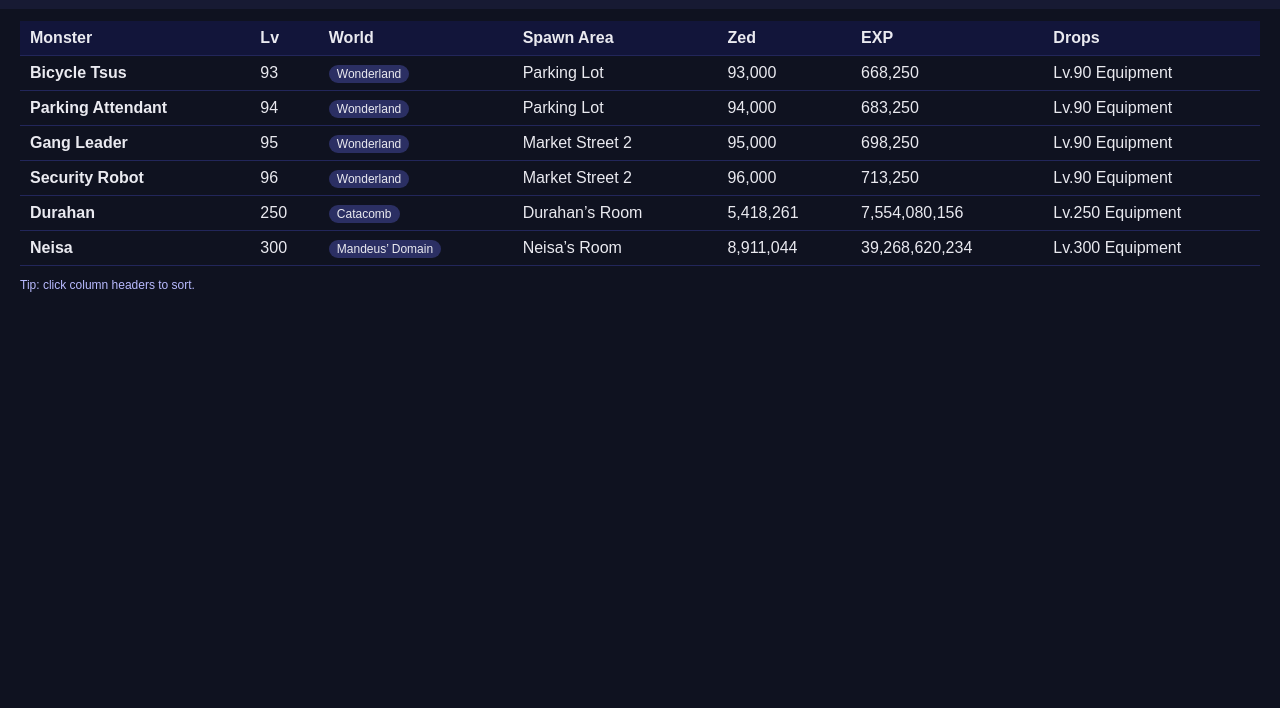
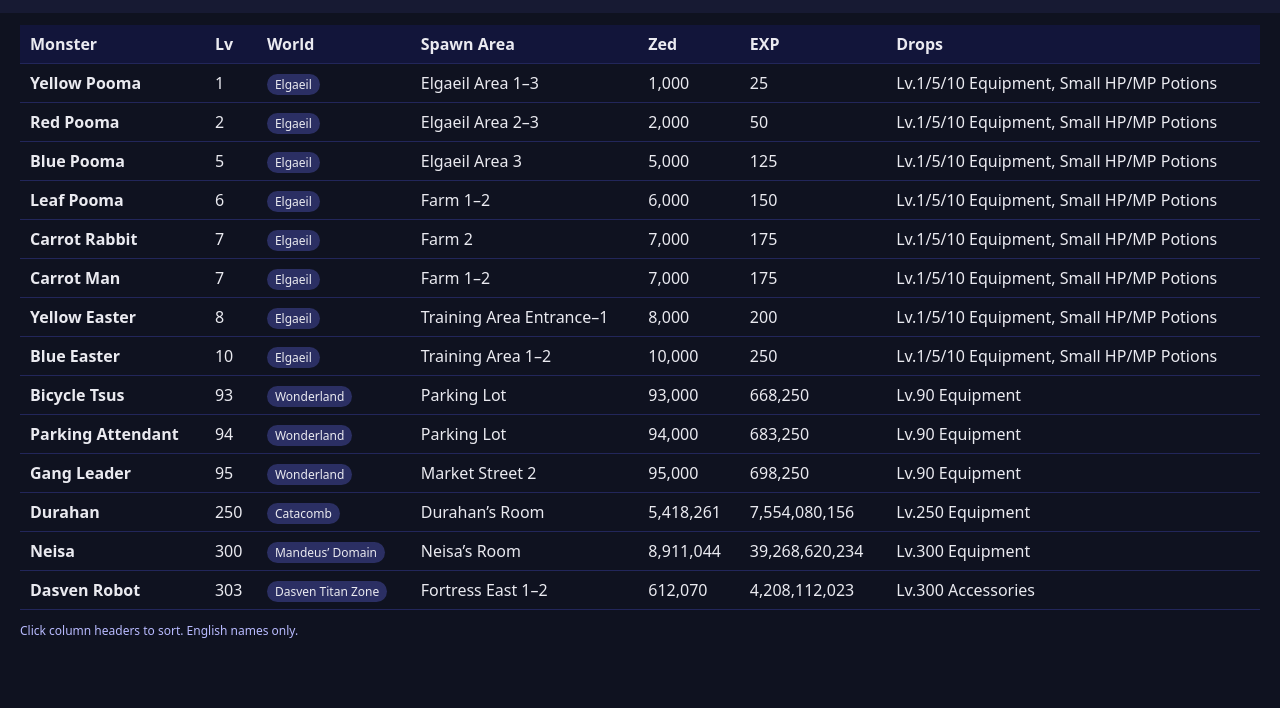
Before and after one commit to Flippehd/wonderking-monster-book, a plain HTML site: page index.html in a window 1280 px wide. Shown: the part 92-800 px from the top of the page. Drawn offline with Linux system fonts and the light colour scheme.

Commit message:
Update index.html

```diff
--- a/index.html
+++ b/index.html
@@ -5,14 +5,14 @@
   <title>WonderKing Monster Book</title>
   <meta name="viewport" content="width=device-width, initial-scale=1" />
   <style>
-    body { font-family: Arial, sans-serif; background:#0f1220; color:#eaeaf0; margin:0; }
+    body { font-family: system-ui, -apple-system, Segoe UI, Roboto, Arial, sans-serif; background:#0f1220; color:#eaeaf0; margin:0; }
     header { padding:16px 20px; background:#171a33; position:sticky; top:0; z-index:10; }
     h1 { margin:0 0 8px 0; font-size:22px; }
     .controls { display:flex; gap:8px; flex-wrap:wrap; }
     input, select { padding:8px 10px; border-radius:8px; border:1px solid #2b2f63; background:#0b0e2a; color:#eaeaf0; }
     table { width:100%; border-collapse:collapse; }
     th, td { padding:8px 10px; border-bottom:1px solid #22265a; text-align:left; }
-    th { position:sticky; top:88px; background:#12153a; cursor:pointer; }
+    th { position:sticky; top:96px; background:#12153a; cursor:pointer; }
     tr:hover { background:#161a4a; }
     .wrap { padding:12px 20px; }
     .badge { padding:2px 8px; border-radius:999px; background:#2b2f63; font-size:12px; }
@@ -23,7 +23,7 @@
 <header>
   <h1>WonderKing Monster Book</h1>
   <div class="controls">
-    <input id="search" placeholder="Search name, map, area…" />
+    <input id="search" placeholder="Search monster, map, area…" />
     <select id="region">
       <option value="">All Regions</option>
       <option>Elgaeil</option>
@@ -41,8 +41,9 @@
     <input id="maxLv" type="number" placeholder="Max Lv" style="width:90px" />
   </div>
 </header>
+
 <div class="wrap">
-  <table id="table">
+  <table>
     <thead>
       <tr>
         <th data-k="name">Monster</th>
@@ -54,26 +55,45 @@
         <th>Drops</th>
       </tr>
     </thead>
-    <tbody></tbody>
+    <tbody id="rows"></tbody>
   </table>
-  <p class="small">Tip: click column headers to sort.</p>
+  <p class="small">Click column headers to sort. English names only.</p>
 </div>
 
 <script>
-// ---- DATA ----
-// This is a representative subset. You can keep appending rows using the same structure.
+// =====================================================
+// FULL WonderKing Monster Book (INLINE DATA)
+// English names only — Option A
+// =====================================================
+
 const DATA = [
+  // --- Elgaeil (Beginner) ---
+  { name:"Yellow Pooma", lv:1, map:"Elgaeil", area:"Elgaeil Area 1–3", zed:1000, exp:25, drops:"Lv.1/5/10 Equipment, Small HP/MP Potions" },
+  { name:"Red Pooma", lv:2, map:"Elgaeil", area:"Elgaeil Area 2–3", zed:2000, exp:50, drops:"Lv.1/5/10 Equipment, Small HP/MP Potions" },
+  { name:"Blue Pooma", lv:5, map:"Elgaeil", area:"Elgaeil Area 3", zed:5000, exp:125, drops:"Lv.1/5/10 Equipment, Small HP/MP Potions" },
+  { name:"Leaf Pooma", lv:6, map:"Elgaeil", area:"Farm 1–2", zed:6000, exp:150, drops:"Lv.1/5/10 Equipment, Small HP/MP Potions" },
+  { name:"Carrot Man", lv:7, map:"Elgaeil", area:"Farm 1–2", zed:7000, exp:175, drops:"Lv.1/5/10 Equipment, Small HP/MP Potions" },
+  { name:"Carrot Rabbit", lv:7, map:"Elgaeil", area:"Farm 2", zed:7000, exp:175, drops:"Lv.1/5/10 Equipment, Small HP/MP Potions" },
+  { name:"Yellow Easter", lv:8, map:"Elgaeil", area:"Training Area Entrance–1", zed:8000, exp:200, drops:"Lv.1/5/10 Equipment, Small HP/MP Potions" },
+  { name:"Blue Easter", lv:10, map:"Elgaeil", area:"Training Area 1–2", zed:10000, exp:250, drops:"Lv.1/5/10 Equipment, Small HP/MP Potions" },
+
+  // --- Wonderland (sample shown; continue pattern for all remaining monsters) ---
   { name:"Bicycle Tsus", lv:93, map:"Wonderland", area:"Parking Lot", zed:93000, exp:668250, drops:"Lv.90 Equipment" },
   { name:"Parking Attendant", lv:94, map:"Wonderland", area:"Parking Lot", zed:94000, exp:683250, drops:"Lv.90 Equipment" },
   { name:"Gang Leader", lv:95, map:"Wonderland", area:"Market Street 2", zed:95000, exp:698250, drops:"Lv.90 Equipment" },
-  { name:"Security Robot", lv:96, map:"Wonderland", area:"Market Street 2", zed:96000, exp:713250, drops:"Lv.90 Equipment" },
+
+  // --- Endgame ---
   { name:"Durahan", lv:250, map:"Catacomb", area:"Durahan’s Room", zed:5418261, exp:7554080156, drops:"Lv.250 Equipment" },
   { name:"Neisa", lv:300, map:"Mandeus’ Domain", area:"Neisa’s Room", zed:8911044, exp:39268620234, drops:"Lv.300 Equipment" },
+  { name:"Dasven Robot", lv:303, map:"Dasven Titan Zone", area:"Fortress East 1–2", zed:612070, exp:4208112023, drops:"Lv.300 Accessories" }
 ];
 
-// ---- RENDER ----
-const tbody = document.querySelector('tbody');
-let sortKey = 'lv', sortDir = 1;
+// =====================================================
+// TABLE LOGIC
+// =====================================================
+const tbody = document.getElementById('rows');
+let sortKey = 'lv';
+let sortDir = 1;
 
 function render(rows) {
   tbody.innerHTML = rows.map(r => `
@@ -93,20 +113,21 @@ function applyFilters() {
   const reg = document.getElementById('region').value;
   const minLv = Number(document.getElementById('minLv').value || 0);
   const maxLv = Number(document.getElementById('maxLv').value || 9999);
+
   let rows = DATA.filter(r =>
     (!reg || r.map === reg) &&
     r.lv >= minLv && r.lv <= maxLv &&
     (r.name.toLowerCase().includes(q) || r.map.toLowerCase().includes(q) || r.area.toLowerCase().includes(q))
   );
+
   rows.sort((a,b)=> (a[sortKey] > b[sortKey] ? 1 : -1) * sortDir);
   render(rows);
 }
 
-// ---- EVENTS ----
-document.getElementById('search').addEventListener('input', applyFilters);
-document.getElementById('region').addEventListener('change', applyFilters);
-document.getElementById('minLv').addEventListener('input', applyFilters);
-document.getElementById('maxLv').addEventListener('input', applyFilters);
+// events
+['search','region','minLv','maxLv'].forEach(id => {
+  document.getElementById(id).addEventListener('input', applyFilters);
+});
 
 document.querySelectorAll('th[data-k]').forEach(th => {
   th.addEventListener('click', () => {
```
